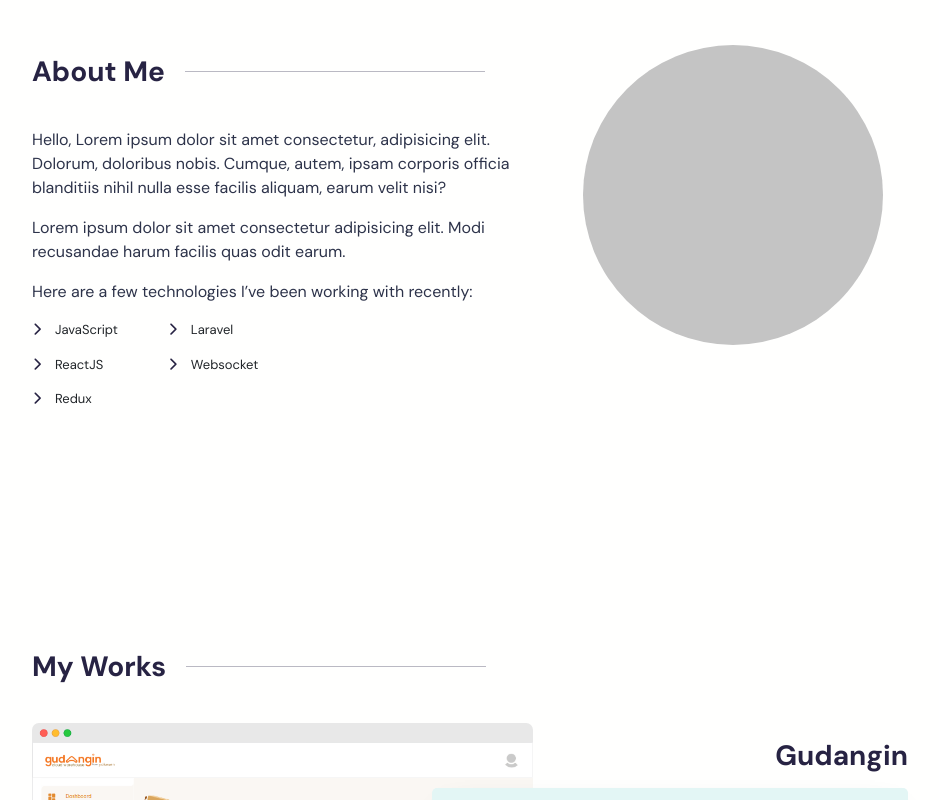
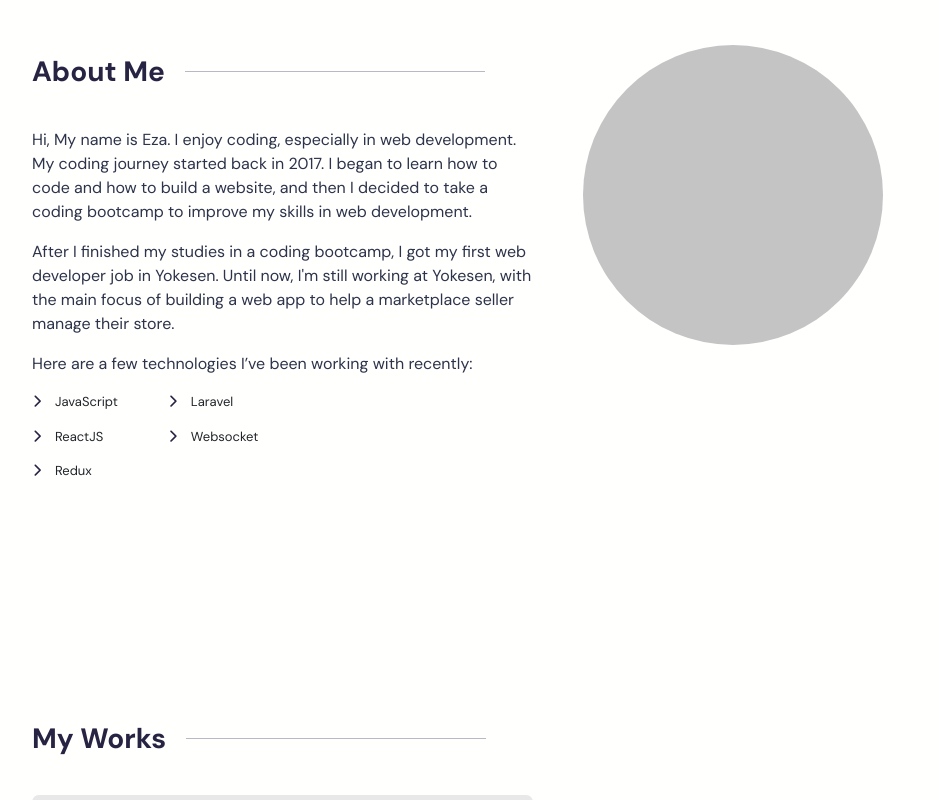
Before and after one commit to fazaqi/web-portfolio, a React (Create React App) app: page / in a window 1280 px wide. Shown: the part 1000-1800 px from the top of the page, without its empty margins (170-1109 px from the left). Built offline with nearby package versions, Linux system fonts and the light colour scheme.

Commit message:
added wordings

```diff
--- a/src/App.css
+++ b/src/App.css
@@ -21,7 +21,6 @@
 
 .header__wrapper svg {
   width: 50px;
-  cursor: pointer;
 }
 
 .header__wrapper svg:hover .bottom_svg {
--- a/src/pages/About.js
+++ b/src/pages/About.js
@@ -11,14 +11,17 @@ function About() {
                 <h3 className="subheading">About Me</h3>
 
                 <p>
-                  Hello, Lorem ipsum dolor sit amet consectetur, adipisicing
-                  elit. Dolorum, doloribus nobis. Cumque, autem, ipsam corporis
-                  officia blanditiis nihil nulla esse facilis aliquam, earum
-                  velit nisi?
+                  Hi, My name is Eza. I enjoy coding, especially in web
+                  development. My coding journey started back in 2017. I began
+                  to learn how to code and how to build a website, and then I
+                  decided to take a coding bootcamp to improve my skills in web
+                  development.
                 </p>
                 <p>
-                  Lorem ipsum dolor sit amet consectetur adipisicing elit. Modi
-                  recusandae harum facilis quas odit earum.
+                  After I finished my studies in a coding bootcamp, I got my
+                  first web developer job in Yokesen. Until now, I'm still
+                  working at Yokesen, with the main focus of building a web app
+                  to help a marketplace seller manage their store.
                 </p>
                 <p>
                   Here are a few technologies I’ve been working with recently:
--- a/src/pages/Contact.js
+++ b/src/pages/Contact.js
@@ -7,16 +7,17 @@ function Contact() {
         <div className="container text-center">
           <h2>Contact Me</h2>
           <p>
-            Lorem ipsum dolor sit, amet consectetur adipisicing elit. Iste fuga
-            at rerum obcaecati tempora, delectus ab debitis molestiae est
-            corporis, impedit nemo, in adipisci quia.
+            I'm currently seeking a new opportunity. My inbox is always open, so
+            feel free to contact me if you are interested in knowing more about
+            me or if you need me to build a website / web app for you. I will do
+            my best to help.
           </p>
           <a
             href="mailto:syauqieza@gmail.com"
             target="_blank"
             rel="noreferrer noopener"
           >
-            <button>Say Hello</button>
+            <button>Say Hi!</button>
           </a>
         </div>
       </section>
```
